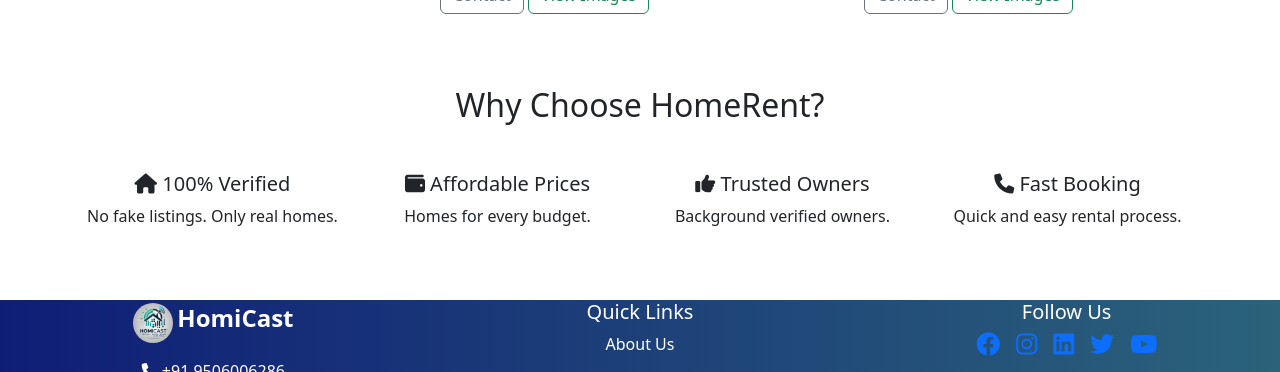
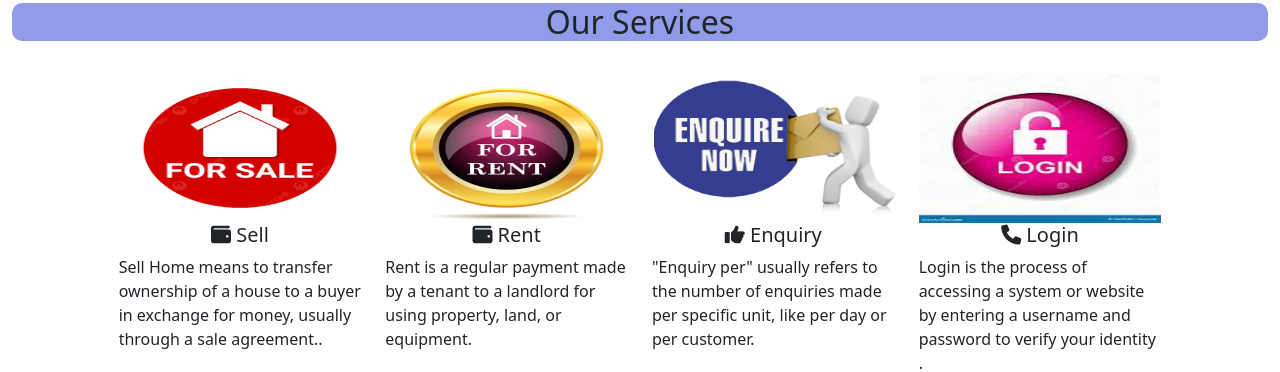
Before and after one commit to Prince-Patwa/HomiCast, a Django app: page / in a window 1280 px wide. Shown: the part 2605-2977 px from the top of the page. Run offline with Django 5.2, Linux system fonts and the light colour scheme; data comes from the database, SQL or seed files in the repository; parts of the project's set-up code (start-up, migrations or seed data) failed here and were passed over; some libraries are stand-ins or nearby versions.

Commit message:
our team and our service customer and some change in about us page

```diff
--- a/houseapp/templates/index.html
+++ b/houseapp/templates/index.html
@@ -24,43 +24,49 @@
         </div>
     </div>
     <!-- Slider End -->
+</div>
 <!-- Popular Locations -->
-<section class="py-5 bg-light">
-    <div class="container">
-      <h2 class="text-center mb-5 thumbnail bg-primary">Popular Locations</h2>
+<div class="col-12 mx-auto text-center mt-5">
+    <h2 class="text-white" id="records">Popular Location</h2>
+     </div>
         <div class="row g-4">
+
         <div class="col-md-3">
           <div class="card city-card">
         <img src=" {% static 'images/whyHomi4.png' %}"  class="card-img-top" alt="Bangalore">
             <div class="card-body text-center">
-              <h5 class="card-title">Delhi</h5>
+              <h5 class="card-title">Gonda</h5>
             </div>
           </div>
         </div>
+
         <div class="col-md-3">
           <div class="card city-card">
             <img src=" {% static 'images/h1.jpeg' %}" class="card-img-top" alt="Mumbai">
             <div class="card-body text-center">
-              <h5 class="card-title">Mumbai</h5>
+              <h5 class="card-title">Gorakhpur</h5>
             </div>
           </div>
         </div>
+
         <div class="col-md-3">
           <div class="card city-card">
             <img src=" {% static 'images/h2.jpeg' %}" class="card-img-top" alt="Bangalore">
             <div class="card-body text-center">
-              <h5 class="card-title">Bangalore</h5>
+              <h5 class="card-title">Kushinagar</h5>
             </div>
           </div>
         </div>
+
         <div class="col-md-3">
           <div class="card city-card">
             <img src=" {% static 'images/h1.jpeg' %}"  class="card-img-top" alt="Hyderabad">
             <div class="card-body text-center">
-              <h5 class="card-title">Hyderabad</h5>
+              <h5 class="card-title">Belsar</h5>
             </div>
           </div>
         </div>
+
       </div>
     </div>
   </section>
@@ -195,31 +201,37 @@
     <!-- Rent Section End -->
 
 
-    <!-- Why Choose Us -->
-<section class="py-5">
-    <div class="container text-center">
-      <h2 class="mb-5">Why Choose HomeRent?</h2>
-      <div class="row g-4">
-        <div class="col-md-3">
-          <h5><i class="fa-solid fa-house"></i> 100% Verified</h5>
-          <p>No fake listings. Only real homes.</p>
+    <!-- My Services-->
+    <div class="col-sm-12  text-center pt-4">
+      <h2  id="records">Our Services</h2>
+    </div>
+      <div class="row g-4 py-4">
+        <div class="col-sm-10 mx-auto">
+            <div class="row">
+                <div class="col-md-3 ">
+                    <img src=" {% static 'images/sell.png' %}" class="card-img-top " alt="Mumbai" height="150px">
+                    <h5 class="text-center"><i class="fa-solid fa-wallet "></i> Sell</h5>
+                    <p>Sell Home means to transfer ownership of a house to a buyer in exchange for money, usually through a sale agreement..</p>
                   </div>
                   <div class="col-md-3">
-          <h5><i class="fa-solid fa-wallet"></i> Affordable Prices</h5>
-          <p>Homes for every budget.</p>
+                    <img src=" {% static 'images/lrent.jpeg' %}" class="card-img-top " alt="Mumbai" height="150px">
+                    <h5 class="text-center"><i class="fa-solid fa-wallet "></i> Rent</h5>
+                    <p>Rent is a regular payment made by a tenant to a landlord for using property, land, or equipment.</p>
                   </div>
                   <div class="col-md-3">
-          <h5><i class="fa-solid fa-thumbs-up"></i> Trusted Owners</h5>
-          <p>Background verified owners.</p>
+                    <img src=" {% static 'images/enq.png' %}" class="card-img-top " alt="Mumbai" height="150px">
+                    <h5 class="text-center"><i class="fa-solid fa-thumbs-up "></i> Enquiry</h5>
+                    <p>"Enquiry per" usually refers to the number of enquiries made per specific unit, like per day or per customer.</p>
                   </div>
                   <div class="col-md-3">
-          <h5><i class="fa-solid fa-phone"></i> Fast Booking</h5>
-          <p>Quick and easy rental process.</p>
+                    <img src=" {% static 'images/login.jpeg' %}" class="card-img-top " alt="Mumbai" height="150px">
+                    <h5  class="text-center"><i class="fa-solid fa-phone text-center"></i> Login</h5>
+                    <p class="">Login is the process of accessing a system or website by entering a username and password to verify your identity
+                        .</p>
                   </div>
             </div>
         </div>
-  </section>
-
+    </div>
 </div>
 
 {% endblock %}
```
Also changed, not shown: houseapp/templates/about.html (+37 -52 lines), static/images/aboutus.jpeg (added), static/images/b.jpg (added), static/images/dhir.jpg (added), static/images/enq.png (added), static/images/login.jpeg (added), static/images/login1.jpg (added), static/images/lrent.jpeg (added), static/images/sell.png (added), static/images/service1.jpeg (added), static/images/service2.jpeg (added), static/images/service3.jpeg (added), static/images/service4.jpeg (added). Lines whose indentation alone changed are shown as unchanged.
